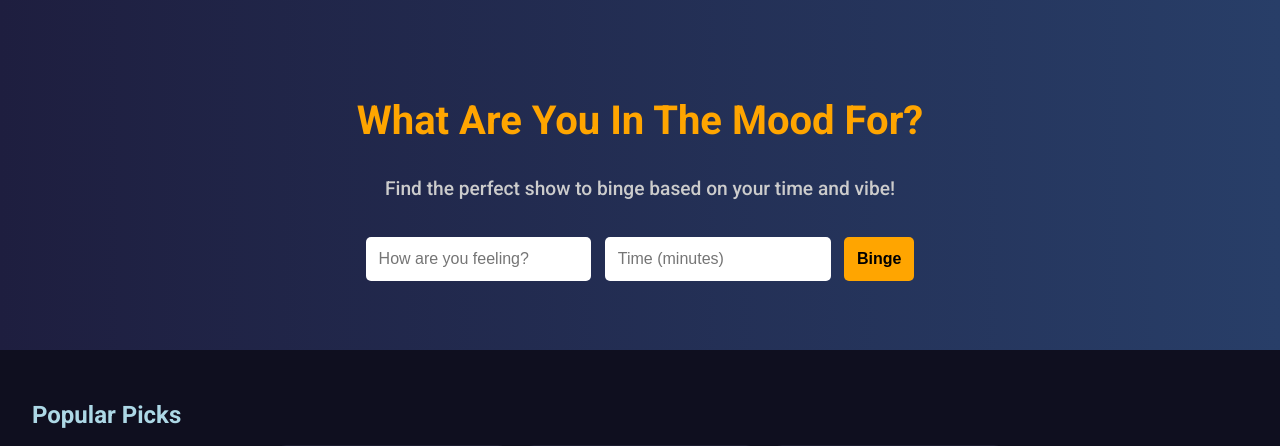
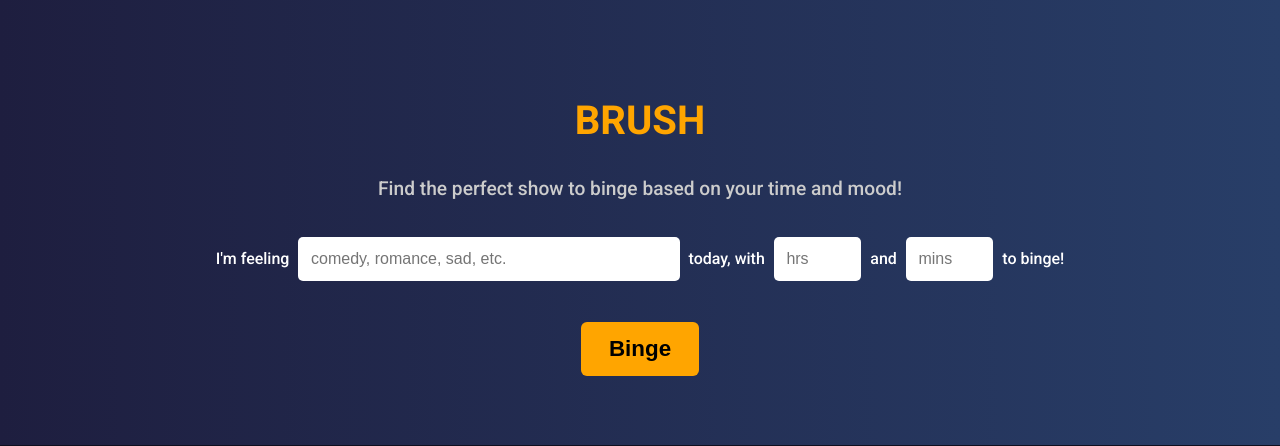
Before and after one commit to tobyzhan/brush, a Flask app: page / in a window 1280 px wide. Shown: the part 66-512 px from the top of the page. Run offline with Flask 3, Linux system fonts and the light colour scheme; some libraries are stand-ins or nearby versions.

Commit message:
Frontend aesthetics

```diff
--- a/brushapp/run.py
+++ b/brushapp/run.py
@@ -14,4 +14,4 @@
         print(f"{header}: {value}")
 
 if __name__ == "__main__":
-    app.run(debug=True)
+    app.run(debug=True, use_reloader=True)
--- a/brushapp/static/style.css
+++ b/brushapp/static/style.css
@@ -55,16 +55,17 @@
     font-size: 1rem;
 }
 
-.mood-form input {
-    width: 200px;
-}
-
 .mood-form button {
     background-color: orange;
     color: #000;
     font-weight: bold;
     cursor: pointer;
     transition: background-color 0.3s;
+
+    font-size: 1.4rem;
+    padding: 14px 28px;
+    border: none;
+    border-radius: 6px;
 }
 
 .mood-form button:hover {
--- a/brushapp/templates/homepage.html
+++ b/brushapp/templates/homepage.html
@@ -3,7 +3,7 @@
 <head>
     <meta charset="UTF-8">
     <meta name="viewport" content="width=device-width, initial-scale=1.0">
-    <title>BingeBuddy</title>
+    <title>Brush</title>
     <link rel="stylesheet" href="{{ url_for('static', filename='style.css') }}">
     <link href="https://fonts.googleapis.com/css2?family=Roboto:wght@300;500;700&display=swap" rel="stylesheet">
 </head>
@@ -17,11 +17,21 @@
     </header>
 
     <section class="hero">
-        <h1>What Are You In The Mood For?</h1>
-        <p>Find the perfect show to binge based on your time and vibe!</p>
+        <h1>BRUSH</h1>
+        <p>Find the perfect show to binge based on your time and mood!</p>
         <form class="mood-form">
-            <input type="text" placeholder="How are you feeling?" required>
-            <input type="number" placeholder="Time (minutes)" min="5" required>
+            <label>I'm feeling</label>
+            <input type="text" name="mood" placeholder="comedy, romance, sad, etc." style="width: 40ch;" required>
+
+            <label>today, with </label>
+            <input type="number" name="hours" min="0" placeholder="hrs" style="width: 7ch;" required>
+
+            <label>and</label>
+            <input type="number" name="minutes" min="0" max="59" placeholder="mins" style="width: 7ch;" required>
+
+            <label>to binge!</label>
+        </form>
+        <form class="mood-form">
             <button type="submit">Binge</button>
         </form>
     </section>
```
